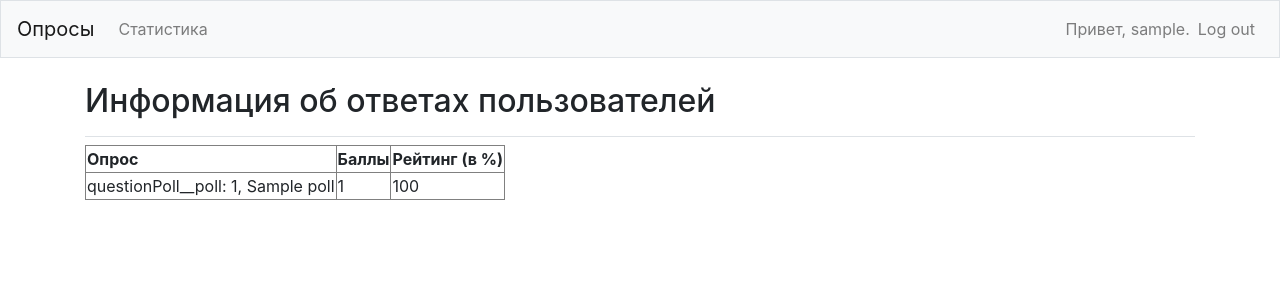
After one commit to Larisa1992/SurveyDesigner, a Django app: page /user/statistics/ in a window 1280 px wide. The commit adds this page. Shown: the top 300 px of the page. Run offline with Django 3.2, Linux system fonts and the light colour scheme; a user stored in the database is signed in; tables that the repository leaves empty hold one stand-in row (values such as "Sample post"); some libraries are stand-ins or nearby versions.

Commit message:
add statistics

```diff
--- a/SurveyDesigner/settings.py
+++ b/SurveyDesigner/settings.py
@@ -148,3 +148,5 @@ STATIC_ROOT = os.path.join(BASE_DIR, 'staticfiles/')
 
 MEDIA_URL = '/media/'
 MEDIA_ROOT = os.path.join(BASE_DIR, 'media/')
+
+LOGIN_URL='/users/login/'
--- a/SurveyDesigner/urls.py
+++ b/SurveyDesigner/urls.py
@@ -35,6 +35,9 @@ urlpatterns = [
     path('polls/', views.PollList.as_view(), name='poll_list'),
     path('balls/<int:poll_id>/', views.balls, name='poll_questions'), #пункт 4 - баллы за вопрос
     path('polls/<int:poll_id>/', views.poll_start, name='poll_start'), # Опрос со списком опросов для пользователя
+    path('statistics/', views.AnswerUserListView.as_view(), name='statistics'), # Опрос со списком опросов для пользователя
+    # path('user/statistics/', views.UserStatistics.as_view(), name='user_statistics'), # Опрос со списком опросов для пользователя
+    path('user/statistics/', views.user_start, name='user_statistics'), # Опрос со списком опросов для пользователя
 ]
 
 urlpatterns += static(settings.STATIC_URL, document_root=settings.STATIC_ROOT)
--- a/polls/models.py
+++ b/polls/models.py
@@ -64,6 +64,7 @@ class AnswerUser(models.Model):
     question = models.ForeignKey(Question, on_delete=models.CASCADE, verbose_name=("Вопрос")) #для вывода в __str__
     answer = models.ForeignKey(Answer, on_delete=models.CASCADE, verbose_name=("Ответ"))
     score = models.SmallIntegerField(null=True, verbose_name="Количество баллов")
+    poll = models.ForeignKey(Poll, on_delete=models.CASCADE, verbose_name=("Опрос"))
 
     def __str__(self):
         return f'{self.owner} {self.question} {self.answer} '
--- a/polls/templates/base.html
+++ b/polls/templates/base.html
@@ -23,7 +23,11 @@
     <div class="collapse navbar-collapse" id="navbarCollapse">
         <ul class="navbar-nav mr-auto">
             <li class="nav-item">
-                <a class="nav-link" href="">Статистика</a></li>
+                {% if user.username == 'admin' %}
+                <a class="nav-link" href="{% url 'statistics' %}">Статистика по пользователям</a></li>
+                {% else %}
+                <a class="nav-link" href="{% url 'user_statistics' %}">Статистика</a></li>
+                {% endif %}
         </ul>
 
         <ul class="navbar-nav ml-auto">
--- a/polls/templates/poll_start.html
+++ b/polls/templates/poll_start.html
@@ -54,5 +54,6 @@
         </ol>
     </form>
 {% endfor %}
-    <p> <input type="submit" value="Закончить опрос"></p>
+    <p><input type="submit" value="Завершить опрос"></p>
+    <a href=""><button>Завершить опрос</button></a>
 {% endblock content %}
--- /dev/null
+++ b/polls/templates/statistics_user.html
@@ -0,0 +1,27 @@
+{% extends "base.html" %}
+
+{% load bootstrap4 %}
+
+{% block page_header %}
+    <h2>Информация об ответах пользователей</h2>
+{% endblock page_header %}
+
+{% block content %}
+
+    <table border="1">
+        <tr>
+            <th>Опрос</th>
+            <th>Баллы</th>
+            <th>Рейтинг (в %)</th>
+        </tr>
+        {% for object in user_score %}
+        <tr>
+            <td>questionPoll__poll: {{ object.questionPoll__poll }}, {{object.poll__title}}</td>
+
+            <td>{{ object.gte_count_user }}</td>
+            <td>{{ object.percent }}</td>
+        </tr>
+        {% endfor %}
+    </table>
+
+{% endblock content %}
--- a/polls/views.py
+++ b/polls/views.py
@@ -6,11 +6,14 @@ from django.views.generic.edit import UpdateView, CreateView
 from django.utils import timezone
 from django.urls import reverse_lazy, reverse
 from django.http import HttpResponse, HttpResponseRedirect
+from django.contrib.auth.decorators import login_required
+from django.db.models import Q, F, Count, Sum, Value, IntegerField, CharField
+
 from datetime import datetime
 # import requests
 # timezone.now
 from polls.models import Question, Poll, Answer, QuestionInPoll, AnswerUser
-from polls.forms import QuestionForm, QuestionEditForm, AnswerForm, QuestionInPollForm
+from polls.forms import QuestionForm, QuestionEditForm, AnswerForm, QuestionInPollForm, AnswerUserForm
 
 def index(request):
     return render(request, 'index.html')
@@ -28,8 +31,77 @@ class QuestionList(ListView):
 # @login_required
 class PollList(ListView):
     model = Poll
+    queryset = Poll.objects.filter(publicationDate__gte=timezone.now())
     context_object_name='poll_list'
     template_name = 'polls.html'
+
+    def get_context_data(self, **kwargs):
+        context = super().get_context_data(**kwargs)
+        # context["status"] = AnswerUser.objects.filter(Q(owner=self.request.user) & Q(questionPoll__poll=self.kwargs['pk'])).exists()
+        # AnswerUser.objects.filter(Q(owner=self.request.user))
+
+        # QuestionInPoll.objects.filter(questionPoll_set.owner=self.request.user).annotate(count_answ = Count('questionPoll_set'))
+        # context["status"] = AnswerUser.objects.filter(Q(owner=self.request.user))
+        polls_status = QuestionInPoll.objects.filter(answeruser__owner=self.request.user).values('poll', 'poll__title').annotate(count_answ=Count('answeruser'))
+        # context["status"] = QuestionInPoll.objects.filter(answeruser__owner=self.request.user).annotate(count_answ=Count('answeruser'))
+        context["polls_status"] = polls_status
+        # print(context)
+        return context
+
+ # ответы всех пользователей
+# @login_required
+class AnswerUserListView(ListView):
+    model = AnswerUser
+    form_class = AnswerUserForm
+    success_url = reverse_lazy('polls')
+    template_name = 'statistics_all.html'
+
+# user/statistics
+class UserStatistics(ListView):
+    model = AnswerUser
+    # form_class = AnswerUserForm
+    template_name = 'statistics_user.html'
+
+    def get_context_data(self, **kwargs):
+        context = super().get_context_data(**kwargs)
+        # context["status"] = AnswerUser.objects.filter(Q(owner=self.request.user) & Q(questionPoll__poll=self.kwargs['pk'])).exists()
+        # AnswerUser.objects.filter(Q(owner=self.request.user))
+
+        # QuestionInPoll.objects.filter(questionPoll_set.owner=self.request.user).annotate(count_answ = Count('questionPoll_set'))
+        # context["status"] = AnswerUser.objects.filter(Q(owner=self.request.user))
+
+        # user_score_2 - опрос, к-во пользователей его прошедших
+        user_score = AnswerUser.objects.values('owner', 'questionPoll__poll').annotate(sum_score=Sum('score'))
+
+        user_score_2 = user_score.values('questionPoll__poll').annotate(count_user=Count('owner', distinct=True))
+
+        # можно одним запросом
+        user_score_3 = AnswerUser.objects.values('owner', 'questionPoll__poll').annotate(sum_score=Sum('score')).values('questionPoll__poll').annotate(count_user=Count('owner'))
+        # баллы текущего пользователя в разрезе опросов
+        cur_score = user_score_2.filter(owner=self.request.user)
+
+        # >>> user_score.annotate(cur_score=Value(100,output_field=IntegerField()))
+        # <QuerySet [{'owner': 4, 'questionPoll__poll': 1, 'sum_score': 91, 'cur_score': 100}]>
+
+        # добавляем к каждому опросу к-во баллов по текущему пользователю
+        # for cur in cur_score:
+        # 2)
+        user_score = user_score.annotate(cur_score=Value(cur_score.get(questionPoll__poll=F('questionPoll__poll'))['sum_score'], output_field=IntegerField()))
+        # 3) к-во пользователей по каждому опросу
+        user_score = user_score.annotate(count_user=Value(user_score_2.get(questionPoll__poll=F('questionPoll__poll'))['count_user'], output_field=IntegerField()))
+        # 4) оставляем пользователей с большим количеством баллов
+        user_score = user_score.filter(sum_score__gt=F('cur_score'))
+        # 5) считаем пользователей с большим количеством баллов
+        user_score = user_score.values('questionPoll__poll','count_user').annotate(gte_count_user=Count('owner'))
+        # 6) вычисляем проценты
+        user_score = user_score.annotate(percent=F('gte_count_user')/F('count_user')*100)
+        # context["status"] = QuestionInPoll.objects.filter(answeruser__owner=self.request.user).annotate(count_answ=Count('answeruser'))
+        # count_user_poll = AnswerUser.objects.values('owner', 'questionPoll__poll').annotate(sum_score=Sum('score'))
+        # <QuerySet [{'questionPoll__poll': 1, 'count_user': 1, 'gte_count_user': 1, 'percent': 100}]>
+        user_score = user_score.update(questionPoll__poll=F('questionPoll__poll.title'))
+        context["polls_status"] = user_score
+        # print(context)
+        return context
 
 # М2М таблица для редактирования баллов
 # class PollEdit(UpdateView):
@@ -232,7 +304,7 @@ def poll_start(request, poll_id):
             for tans in set_ans:
                 tans = int(tans)
                 c_answer = Answer.objects.get(id=tans) # ответ пользователя
-                c_ansUser=AnswerUser.objects.create(owner = request.user, questionPoll= c_qInPoll, answer=c_answer, score=int(c_score), question=c_question)
+                c_ansUser=AnswerUser.objects.create(owner = request.user, questionPoll= c_qInPoll, answer=c_answer, score=int(c_score), question=c_question, poll=cur_poll)
                 c_ansUser.save()
                 print('Ответы ппользователя успешно сохранены ', c_ansUser.id)
                 message = 'Ответ успешно сохранен'
@@ -247,3 +319,40 @@ def poll_start(request, poll_id):
     # answer_list=[ {'ans_id': obj.id ,'question': obj.question, 'textAnswer': obj.textAnswer, 'rightFlg': obj.rightFlg} for obj in Answer.objects.filter(question=_id)]
     context = {'questions': questions, 'poll_id': poll_id, 'message': message}
     return render(request, 'poll_start.html', context)
+
+
+def user_start(request):
+    user_score = AnswerUser.objects.values('owner', 'questionPoll__poll', 'poll__title').annotate(sum_score=Sum('score'))
+
+    # user_score_2 = user_score.values('questionPoll__poll').annotate(count_user=Count('owner', distinct=True))
+    user_score_2 = user_score.values('poll__title', 'questionPoll__poll').annotate(count_user=Count('owner', distinct=True))
+    # можно одним запросом
+    user_score_3 = AnswerUser.objects.values('owner', 'questionPoll__poll', 'poll__title').annotate(sum_score=Sum('score')).values('questionPoll__poll').annotate(count_user=Count('owner'))
+    # баллы текущего пользователя в разрезе опросов
+    cur_score = user_score.filter(owner=request.user)
+    # >>> user_score.annotate(cur_score=Value(100,output_field=IntegerField()))
+    # <QuerySet [{'owner': 4, 'questionPoll__poll': 1, 'sum_score': 91, 'cur_score': 100}]>
+
+    # добавляем к каждому опросу к-во баллов по текущему пользователю
+    # for cur in cur_score:
+    # 2)
+    print(user_score)
+    print(cur_score)
+    user_score = user_score.annotate(cur_score=Value(cur_score.get(questionPoll__poll=F('questionPoll__poll'))['sum_score'], output_field=IntegerField()))
+    # 3) к-во пользователей по каждому опросу
+    user_score = user_score.annotate(count_user=Value(user_score_2.get(questionPoll__poll=F('questionPoll__poll'))['count_user'], output_field=IntegerField()))
+
+    # 4) оставляем пользователей с большим количеством баллов
+    user_score = user_score.filter(sum_score__gte=F('cur_score'))
+    # 5) считаем пользователей с большим количеством баллов
+    user_score = user_score.values('questionPoll__poll','count_user', 'poll__title').annotate(gte_count_user=Count('owner'))
+
+    # 6) вычисляем проценты
+    user_score = user_score.annotate(percent=F('gte_count_user')/F('count_user')*100)
+    # context["status"] = QuestionInPoll.objects.filter(answeruser__owner=self.request.user).annotate(count_answ=Count('answeruser'))
+    # count_user_poll = AnswerUser.objects.values('owner', 'questionPoll__poll').annotate(sum_score=Sum('score'))
+    # <QuerySet [{'questionPoll__poll': 1, 'count_user': 1, 'gte_count_user': 1, 'percent': 100}]>
+    # user_score = user_score.update(questionPoll__poll=F('questionPoll__poll.title'))
+    context = { "user_score": user_score }
+    print(context)
+    return render(request, 'statistics_user.html', context)
```
Also changed, not shown: polls/forms.py (+7 -1 lines), polls/templates/polls.html (+12 -0 lines), polls/templates/statistics_all.html (added, +34 -0 lines).
